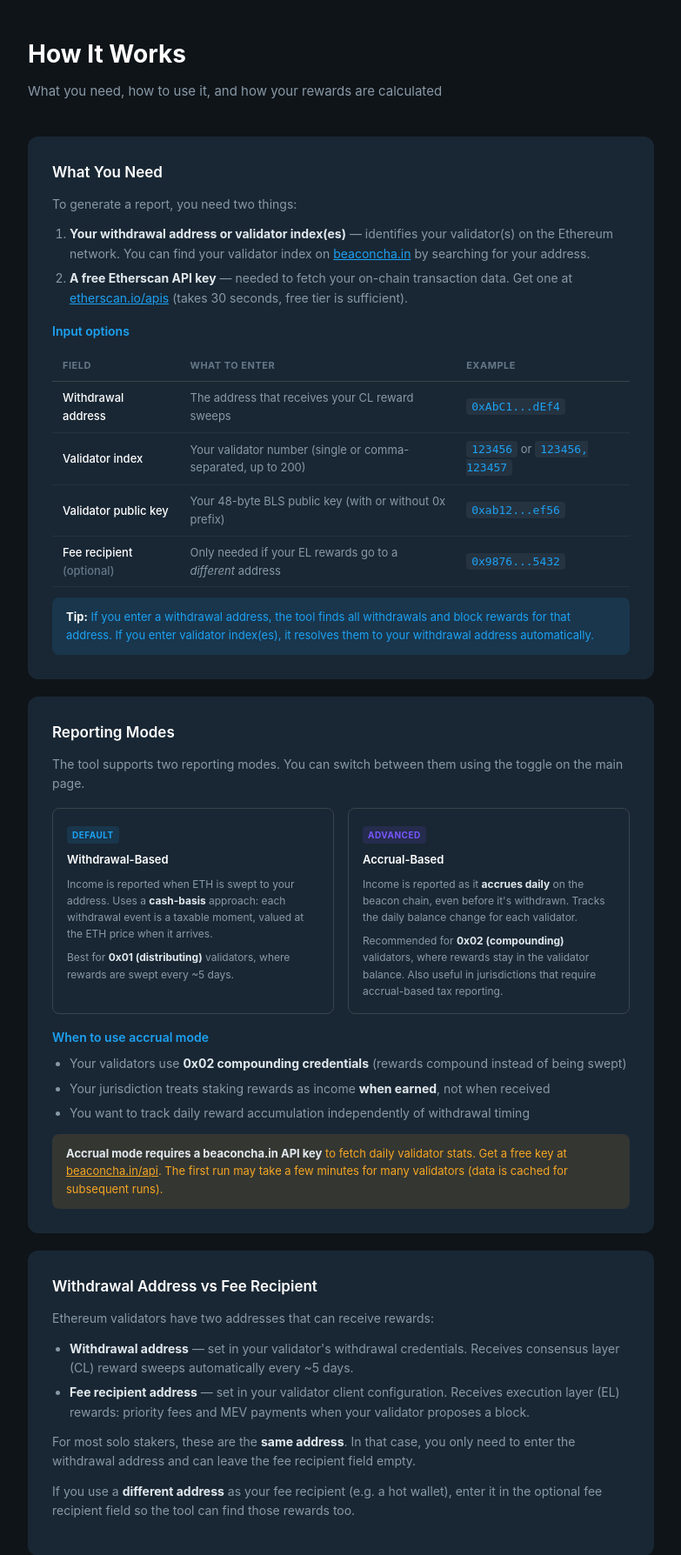
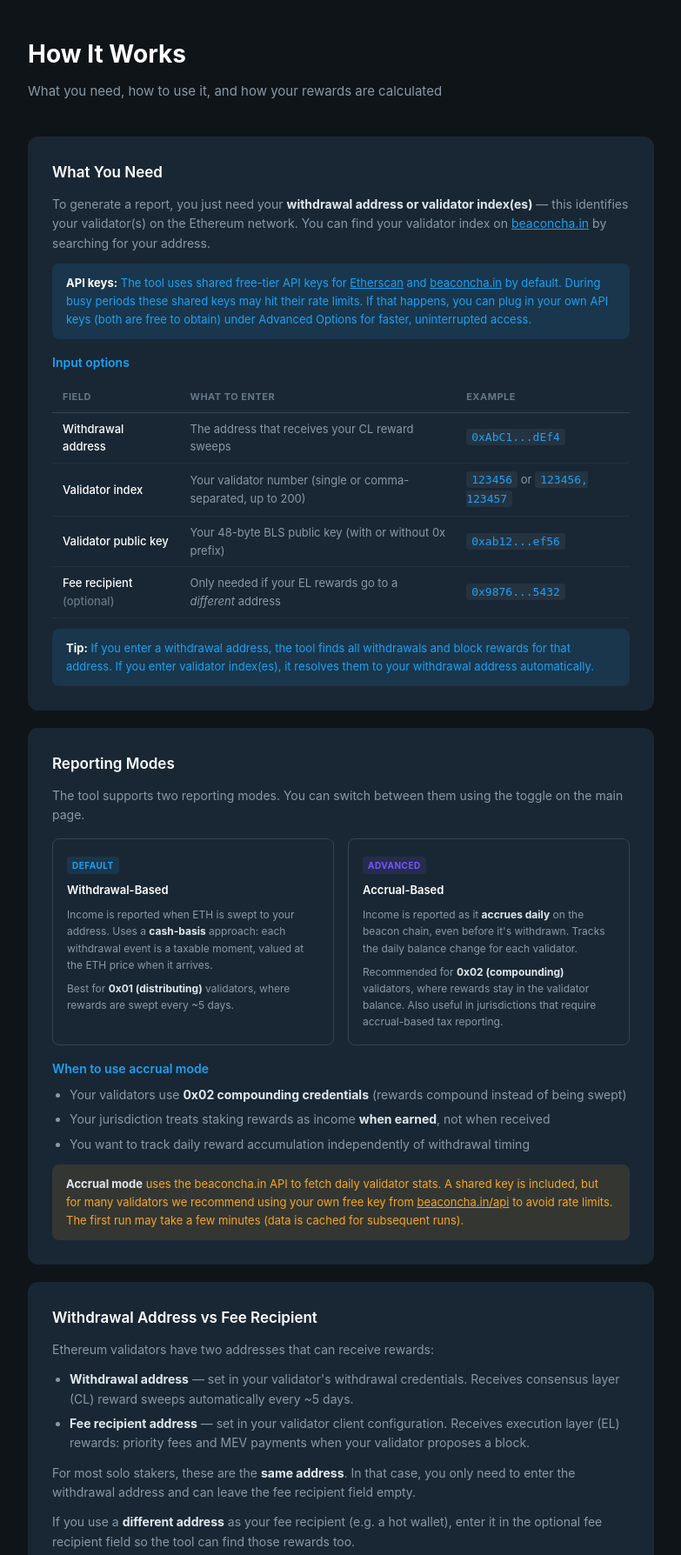
Before and after one commit to frederik12321/eth-rewards-report, a Flask app: page /info in a window 1280 px wide. Shown: the part 53-1841 px from the top of the page at 87% size, without its empty margins (248-1031 px from the left). Run offline with Flask 3, Linux system fonts and the light colour scheme.

Commit message:
Update API key messaging: shared keys included, own keys optional
Reflects that Etherscan and beaconcha.in shared keys are provided by
default, with own keys recommended during busy periods or for many
validators.

Co-Authored-By: Claude Opus 4.6 <noreply@anthropic.com>

```diff
--- a/templates/info.html
+++ b/templates/info.html
@@ -95,11 +95,11 @@
         <!-- What you need -->
         <div class="card">
             <h2>What You Need</h2>
-            <p>To generate a report, you need two things:</p>
-            <ol>
-                <li><strong>Your withdrawal address or validator index(es)</strong> &mdash; identifies your validator(s) on the Ethereum network. You can find your validator index on <a href="https://beaconcha.in" target="_blank" rel="noopener noreferrer" style="color:var(--blue)">beaconcha.in</a> by searching for your address.</li>
-                <li><strong>A free Etherscan API key</strong> &mdash; needed to fetch your on-chain transaction data. Get one at <a href="https://etherscan.io/apis" target="_blank" rel="noopener noreferrer" style="color:var(--blue)">etherscan.io/apis</a> (takes 30 seconds, free tier is sufficient).</li>
-            </ol>
+            <p>To generate a report, you just need your <strong>withdrawal address or validator index(es)</strong> &mdash; this identifies your validator(s) on the Ethereum network. You can find your validator index on <a href="https://beaconcha.in" target="_blank" rel="noopener noreferrer" style="color:var(--blue)">beaconcha.in</a> by searching for your address.</p>
+
+            <div class="note">
+                <strong>API keys:</strong> The tool uses shared free-tier API keys for <a href="https://etherscan.io" target="_blank" rel="noopener noreferrer" style="color:var(--blue)">Etherscan</a> and <a href="https://beaconcha.in" target="_blank" rel="noopener noreferrer" style="color:var(--blue)">beaconcha.in</a> by default. During busy periods these shared keys may hit their rate limits. If that happens, you can plug in your own API keys (both are free to obtain) under Advanced Options for faster, uninterrupted access.
+            </div>
 
             <h3>Input options</h3>
             <table class="info-table">
@@ -163,7 +163,7 @@
             </ul>
 
             <div class="warn">
-                <strong>Accrual mode requires a beaconcha.in API key</strong> to fetch daily validator stats. Get a free key at <a href="https://beaconcha.in/api" target="_blank" rel="noopener noreferrer" style="color:var(--orange)">beaconcha.in/api</a>. The first run may take a few minutes for many validators (data is cached for subsequent runs).
+                <strong>Accrual mode</strong> uses the beaconcha.in API to fetch daily validator stats. A shared key is included, but for many validators we recommend using your own free key from <a href="https://beaconcha.in/api" target="_blank" rel="noopener noreferrer" style="color:var(--orange)">beaconcha.in/api</a> to avoid rate limits. The first run may take a few minutes (data is cached for subsequent runs).
             </div>
         </div>
 
@@ -305,11 +305,11 @@
                     <tr><th>Data</th><th>Source</th><th>API Key</th></tr>
                 </thead>
                 <tbody>
-                    <tr><td>Validator info</td><td>Beacon Chain API (PublicNode)</td><td>Not required</td></tr>
-                    <tr><td>CL withdrawals</td><td>Etherscan API v2</td><td>Required (free)</td></tr>
-                    <tr><td>EL rewards &amp; MEV</td><td>Etherscan API v2 (+ Routescan, Blockscout fallback)</td><td>Required (free)</td></tr>
-                    <tr><td>Daily accrual stats</td><td>beaconcha.in API v1</td><td>Required for accrual mode (free)</td></tr>
-                    <tr><td>ETH prices</td><td>CryptoCompare (+ DeFiLlama, CoinGecko fallback)</td><td>Not required</td></tr>
+                    <tr><td>Validator info</td><td>Beacon Chain API (PublicNode)</td><td>Not needed</td></tr>
+                    <tr><td>CL withdrawals</td><td>Etherscan API v2</td><td>Shared key included, own key optional</td></tr>
+                    <tr><td>EL rewards &amp; MEV</td><td>Etherscan API v2 (+ Routescan, Blockscout fallback)</td><td>Shared key included, own key optional</td></tr>
+                    <tr><td>Daily accrual stats</td><td>beaconcha.in API v1</td><td>Shared key included, own key recommended</td></tr>
+                    <tr><td>ETH prices</td><td>CryptoCompare (+ DeFiLlama, CoinGecko fallback)</td><td>Not needed</td></tr>
                 </tbody>
             </table>
 
```
